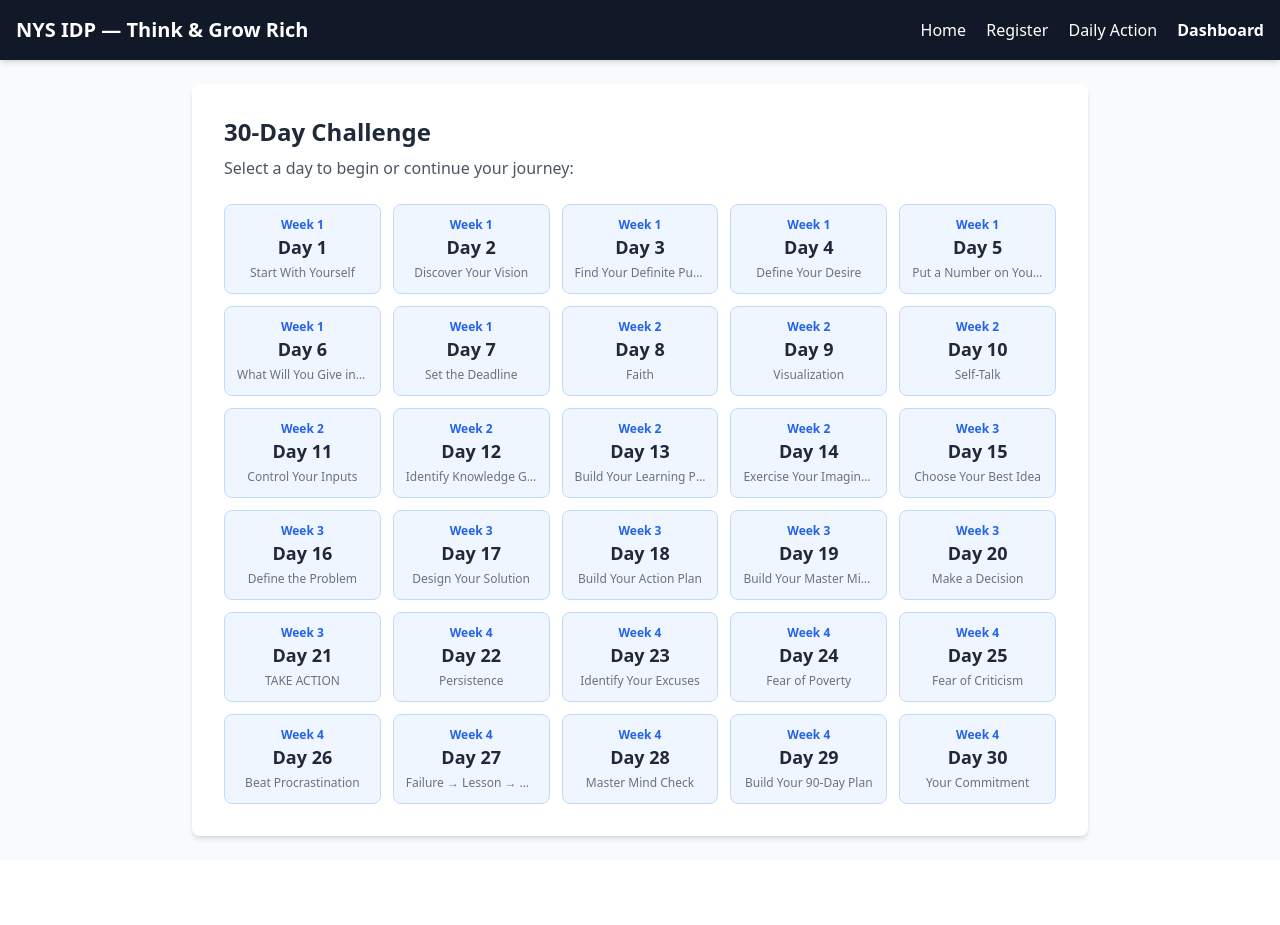
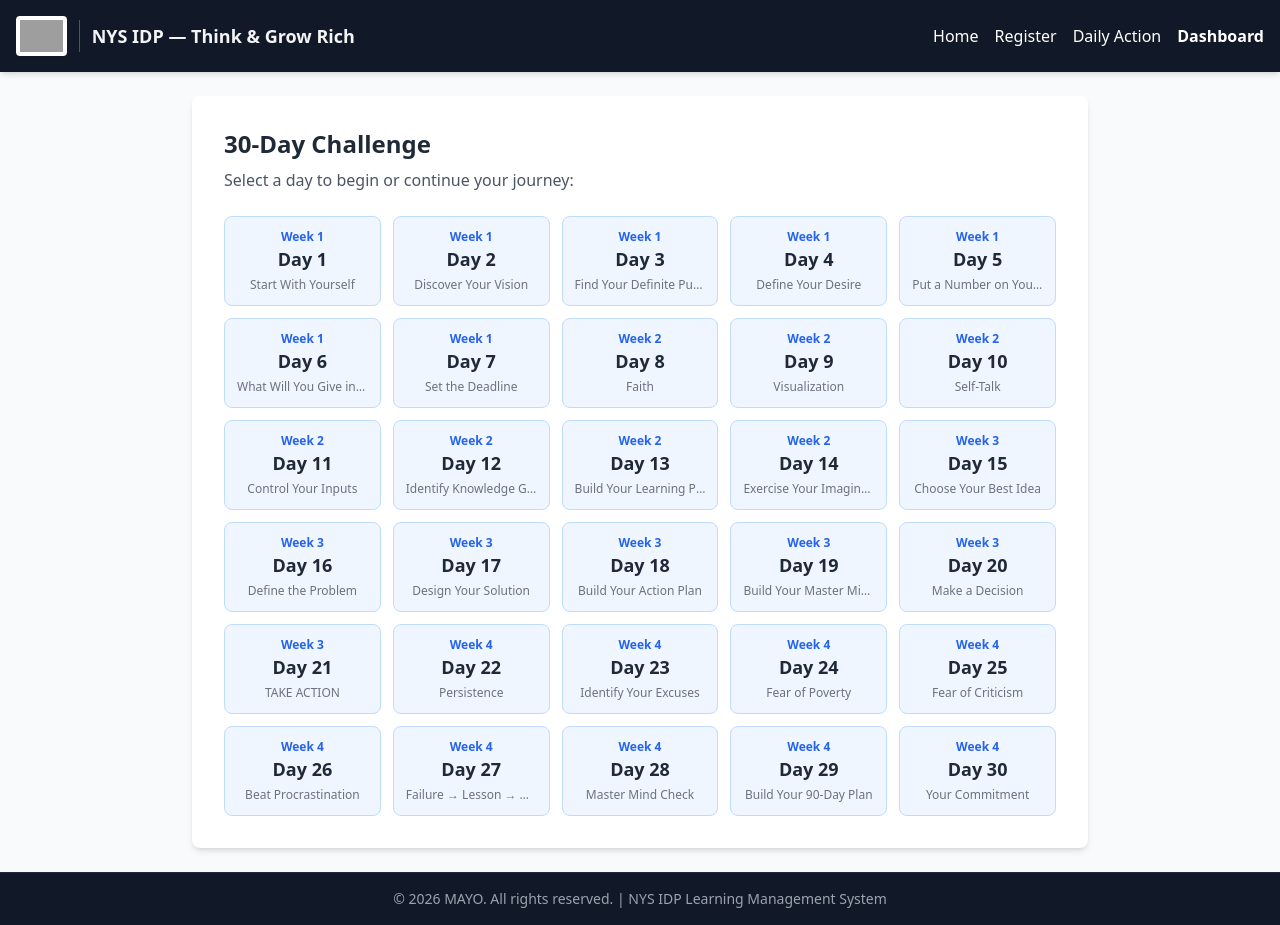
Before and after one commit to Skhumbuz0/nys-idp-lms, a FastAPI app: page /daily-action in a window 1280 px wide. Before the commit the page ends 841 px from the top, so only its background shows below. Run offline with FastAPI, Linux system fonts and the light colour scheme; some libraries are stand-ins or nearby versions; grey boxes are pictures that could not be loaded.

Commit message:
Add MAYO logo and footer to all screens

```diff
--- a/templates/base.html
+++ b/templates/base.html
@@ -3,23 +3,47 @@
 <head>
     <meta charset="UTF-8">
     <meta name="viewport" content="width=device-width, initial-scale=1.0">
-    <title>NYS IDP LMS</title>
+    <title>NYS IDP LMS - MAYO</title>
     <script src="https://cdn.tailwindcss.com"></script>
 </head>
-<body class="bg-gray-50 text-gray-800 font-sans">
+<body class="bg-gray-50 text-gray-800 font-sans flex flex-col min-h-screen">
+
+    <!-- Navigation Bar -->
     <nav class="bg-gray-900 text-white p-4 shadow-md">
-        <div class="container mx-auto flex justify-between items-center">
-            <h1 class="text-xl font-bold">NYS IDP — Think & Grow Rich</h1>
-            <div class="space-x-4">
-                <a href="/" class="hover:text-blue-300">Home</a>
-                <a href="/register" class="hover:text-blue-300">Register</a>
-                <a href="/daily-action" class="hover:text-blue-300">Daily Action</a>
-                <a href="/dashboard" class="hover:text-yellow-400 font-semibold">Dashboard</a>
+        <div class="container mx-auto flex flex-col sm:flex-row justify-between items-center gap-4">
+
+            <!-- MAYO Logo & App Name Section -->
+            <div class="flex items-center gap-3">
+                <!-- ⚠️ IMPORTANT: Replace the 'src' URL below with your actual MAYO logo image URL -->
+                <img src="https://imgur.com/a/kX42tbQ"
+                     alt="MAYO Logo"
+                     class="h-10 w-auto bg-white rounded p-1 shadow-sm">
+
+                <!-- Vertical Divider (hidden on mobile) -->
+                <div class="h-8 w-px bg-gray-600 hidden sm:block"></div>
+
+                <h1 class="text-lg font-bold text-gray-100">NYS IDP — Think & Grow Rich</h1>
+            </div>
+
+            <!-- Navigation Links -->
+            <div class="flex space-x-4 text-sm sm:text-base">
+                <a href="/" class="hover:text-blue-300 transition">Home</a>
+                <a href="/register" class="hover:text-blue-300 transition">Register</a>
+                <a href="/daily-action" class="hover:text-blue-300 transition">Daily Action</a>
+                <a href="/dashboard" class="hover:text-yellow-400 font-semibold transition">Dashboard</a>
             </div>
         </div>
     </nav>
-    <main class="container mx-auto p-6">
+
+    <!-- Main Content Area -->
+    <main class="container mx-auto p-6 flex-grow">
         {% block content %}{% endblock %}
     </main>
+
+    <!-- Footer -->
+    <footer class="bg-gray-900 text-gray-400 text-center p-4 text-sm mt-auto border-t border-gray-800">
+        <p>&copy; 2026 MAYO. All rights reserved. | NYS IDP Learning Management System</p>
+    </footer>
+
 </body>
 </html>
```
